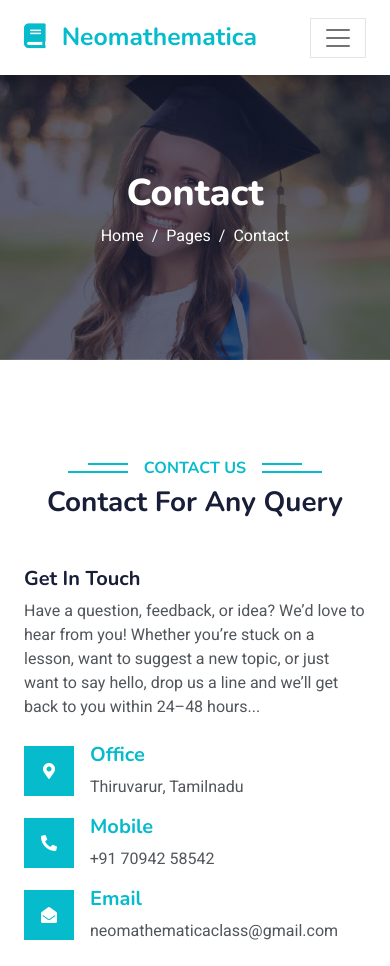
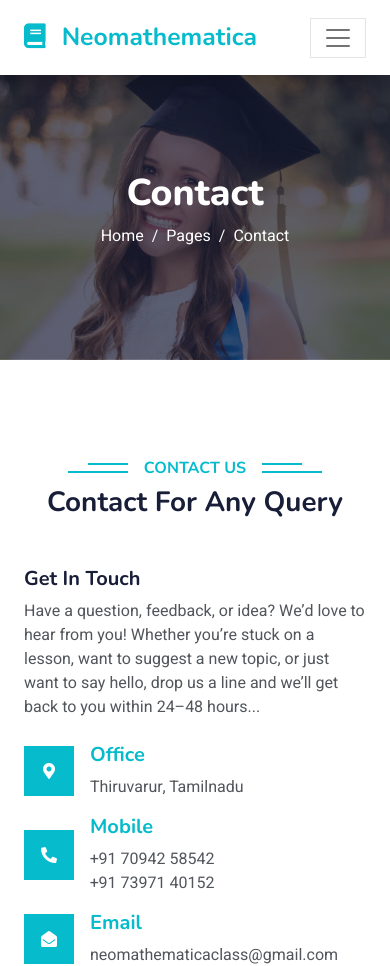
Before and after one commit to NextgenMaths/nextgenmaths.github.io, a plain HTML site: page contact.html in a window 390 px wide. Shown: the top 966 px of the page. Drawn offline with nearby package versions, Linux system fonts and the light colour scheme; grey boxes are pictures that could not be loaded.

Commit message:
added secondary phone number

```diff
--- a/contact.html
+++ b/contact.html
@@ -169,6 +169,7 @@
                         <div class="ms-3">
                             <h5 class="text-primary">Mobile</h5>
                             <p class="mb-0">+91 70942 58542</p>
+                            <p class="mb-0">+91 73971 40152</p>
                         </div>
                     </div>
                     <div class="d-flex align-items-center">
```
